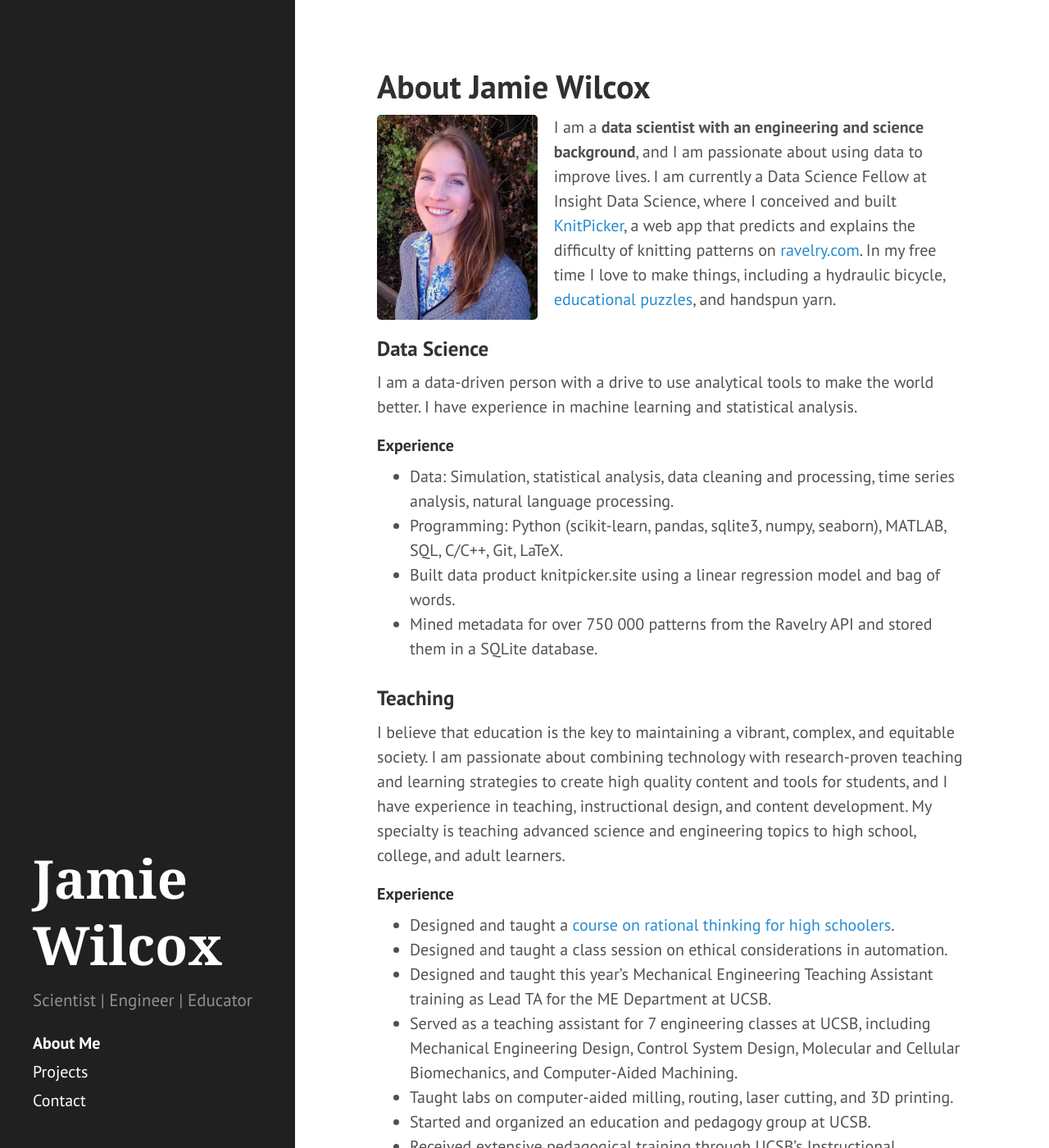
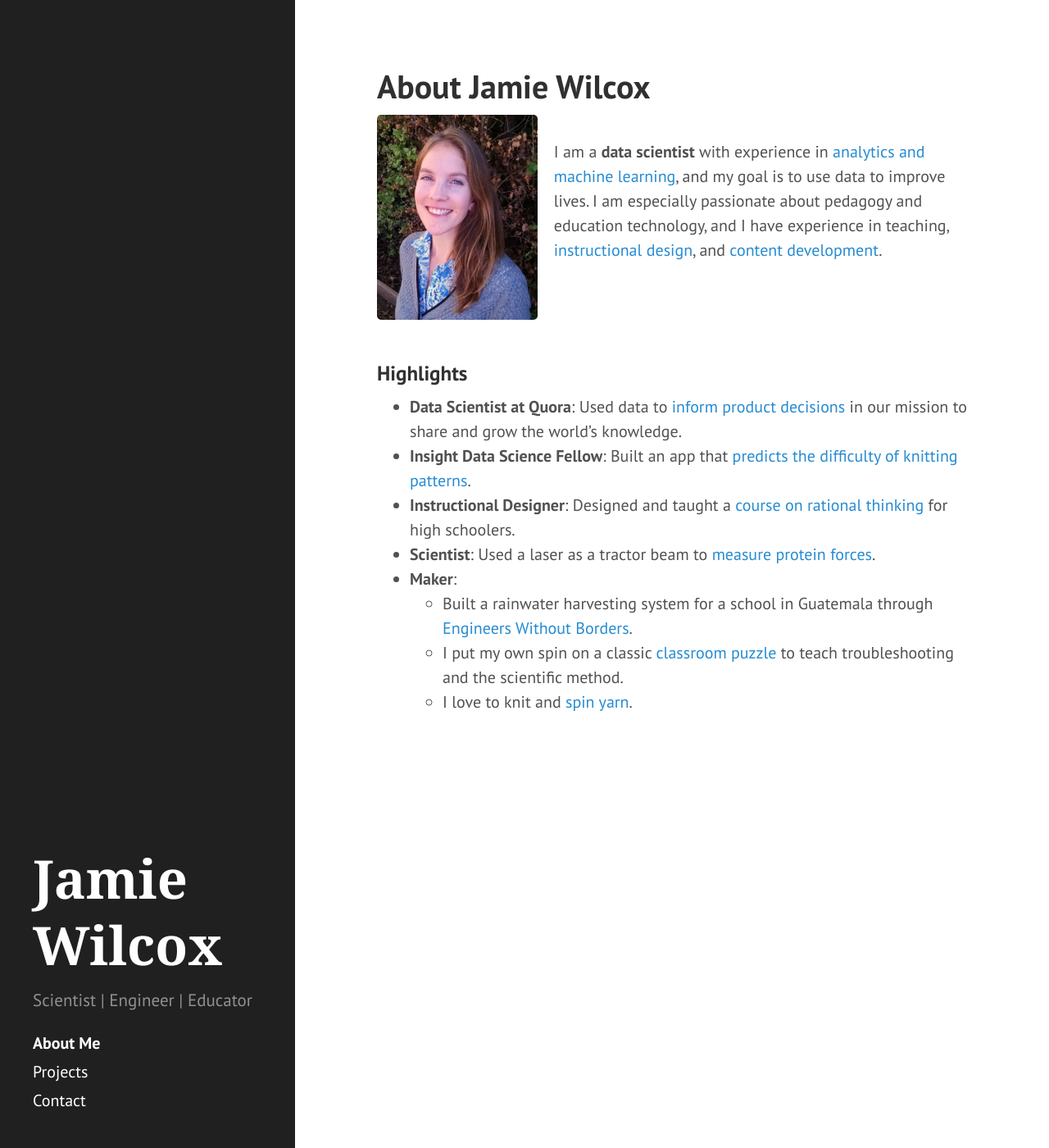
Before and after one commit to yellowcrayon/yellowcrayon.github.io, a Jekyll site: the page built from index.md, in a window 1280 px wide and 1400 px high. Shown: the whole window at 82% size. Built offline with Jekyll 4.4.1, drawn with Linux system fonts in a browser that asks for light colours; some of the changed text lies outside the part shown.

Commit message:
Update the About Me page and a couple of other small tweaks to make things work on my mac

```diff
--- a/_config.yml
+++ b/_config.yml
@@ -11,7 +11,8 @@ title:            'Jamie Wilcox'
 tagline:          'Instructional Designer'
 description:      'Scientist | Engineer | Educator'
 url:              https://yellowcrayon.github.io
-baseurl:          https://yellowcrayon.github.io/
+# baseurl:          https://yellowcrayon.github.io/
+baseurl:          '/'
 
 author:
   name:           'Jamie Wilcox'
@@ -27,4 +28,5 @@ future:           true
 #github:
 #  repo:
 
-gems: [jekyll-paginate]
+#gems: #[jekyll-paginate]
+plugins: [jekyll-paginate]
--- a/index.md
+++ b/index.md
@@ -5,55 +5,22 @@ title: About Jamie Wilcox
 
 <div class="projectblock">
 <img src="/images/NicePhoto2.png" height="250" align="left" style="margin-right: 20px"/>
+<br>
 
-I am a <b>data scientist with an engineering and science background</b>, and I am passionate about using data to improve lives. I am currently a Data Science Fellow at Insight Data Science, where I conceived and built <a href="http://www.knitpicker.site">KnitPicker</a>, a web app that predicts and explains the difficulty of knitting patterns on <a href="http://www.ravelry.com">ravelry.com</a>. In my free time I love to make things, including a hydraulic bicycle,
-<a href="/2017/06/25/mysterytubes"> educational puzzles</a>, and handspun yarn.
+I am a <b>data scientist</b> with experience in <a href="https://www.linkedin.com/in/jamianne-wilcox/">analytics and machine learning</a>, and my goal is to use data to improve lives. I am especially passionate about pedagogy and education technology, and I have experience in teaching, <a href="/2017/06/10/brainhacks">instructional design</a>, and <a href="/2017/06/25/mysterytubes/">content development</a>.
+
 </div>
 
+<!-- This is an easy way to make sure there is always vertical space between the summary block and the highlights. -->
+<div class="projectblock">
+</div>
 
-### Data Science
-
-I am a data-driven person with a drive to use analytical tools to make the world better. I have experience in machine learning and statistical analysis.
-
-#### Experience
-
-- Data: Simulation, statistical analysis, data cleaning and processing, time series analysis, natural language processing.
-- Programming: Python (scikit-learn, pandas, sqlite3, numpy, seaborn), MATLAB, SQL, C/C++, Git, LaTeX.
-- Built data product knitpicker.site using a linear regression model and bag of words.
-- Mined metadata for over 750 000 patterns from the Ravelry API and stored them in a SQLite database.
-
-
-
-### Teaching
-
-<!--I am passionate about pedagogy, online education and education technology, and I have experience in teaching, instructional design, and content development.-->
-
-I believe that education is the key to maintaining a vibrant, complex, and equitable society. I am passionate about combining technology with research-proven teaching and learning strategies to create high quality content and tools for students, and I have experience in teaching, instructional design, and content development. My specialty is teaching advanced science and engineering topics to high school, college, and adult learners.
-
-
-#### Experience
-
-- Designed and taught a [course on rational thinking for high schoolers](/2017/06/10/brainhacks).
-- Designed and taught a class session on ethical considerations in automation.
-- Designed and taught this year's Mechanical Engineering Teaching Assistant training as Lead TA for the ME Department at UCSB.
-- Served as a teaching assistant for 7 engineering classes at UCSB, including Mechanical Engineering Design, Control System Design, Molecular and Cellular Biomechanics, and Computer-Aided Machining.
-- Taught labs on computer-aided milling, routing, laser cutting, and 3D printing.
-- Started and organized an education and pedagogy group at UCSB.
-- Received extensive pedagogical training through UCSB's Instructional Development department.
-- Created educational videos on my [YouTube channel](https://www.youtube.com/watch?v=4WW0LlDr8mc&t=1s).
-- Mentored undergraduate researchers.
-
-
-### Science and Engineering
-
-I love to build things and understand how things work. I received my Bachelor of Mechanical Engineering degree at the University of Minnesota in Minneapolis, and recently completed a [PhD in Mechanical Engineering at UCSB](https://www.osapublishing.org/ol/abstract.cfm?uri=ol-41-10-2386) where I used a high-power laser as a tractor beam to study forces within cells (I developed optical trapping technologies to measure the forces of motor proteins).
-
-#### Experience
-
-- Programming: MATLAB, python, LabVIEW, Arduino, G-Code.
-- Engineering software: Autodesk Inventor, AutoCAD, Pro/ENGINEER, FlashCut CNC, grbl, CorelDRAW.
-- Upgraded, operated, and maintained the complex optics and electronics of an optical trap.
-- Built a rainwater harvesting system in Guatemala with Engineers Without Borders.
-- Built an award-winning hydraulic bicycle for the Parker Chainless Challenge (second place overall out of twelve teams and first place for efficiency).
-- Extensive experience with data analysis and simulations in MATLAB.
-- Designed and managed biophysics experiments.
+### Highlights
+* <b>Data Scientist at Quora</b>: Used data to [inform product decisions](https://www.linkedin.com/in/jamianne-wilcox/) in our mission to share and grow the world's knowledge.
+* <b>Insight Data Science Fellow</b>: Built an app that [predicts the difficulty of knitting patterns](TODO: link to blog post).
+* <b>Instructional Designer</b>: Designed and taught a [course on rational thinking](/2017/06/10/brainhacks) for high schoolers.
+* <b>Scientist</b>: Used a laser as a tractor beam to [measure protein forces](https://www.osapublishing.org/ol/abstract.cfm?uri=ol-41-10-2386).
+* <b>Maker</b>:
+	* Built a rainwater harvesting system for a school in Guatemala through [Engineers Without Borders](https://www.linkedin.com/in/jamianne-wilcox/).
+	* I put my own spin on a classic [classroom puzzle](/2017/06/25/mysterytubes/) to teach troubleshooting and the scientific method.
+	* I love to knit and [spin yarn](https://www.quora.com/Is-the-spindle-of-a-spinning-wheel-really-as-sharp-as-it-is-in-Sleeping-Beauty/answer/Jamie-Wilcox-17).
```
Also changed, not shown: p2-projects.md (+0 -3 lines), _includes/head.html (line endings or trailing spaces).
